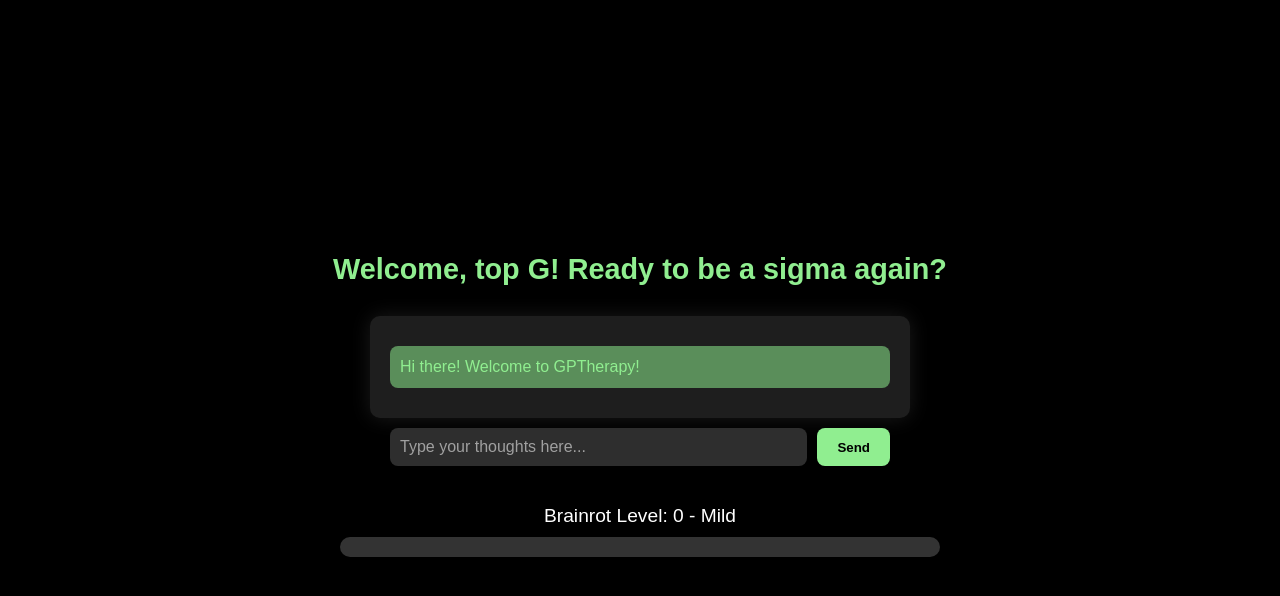
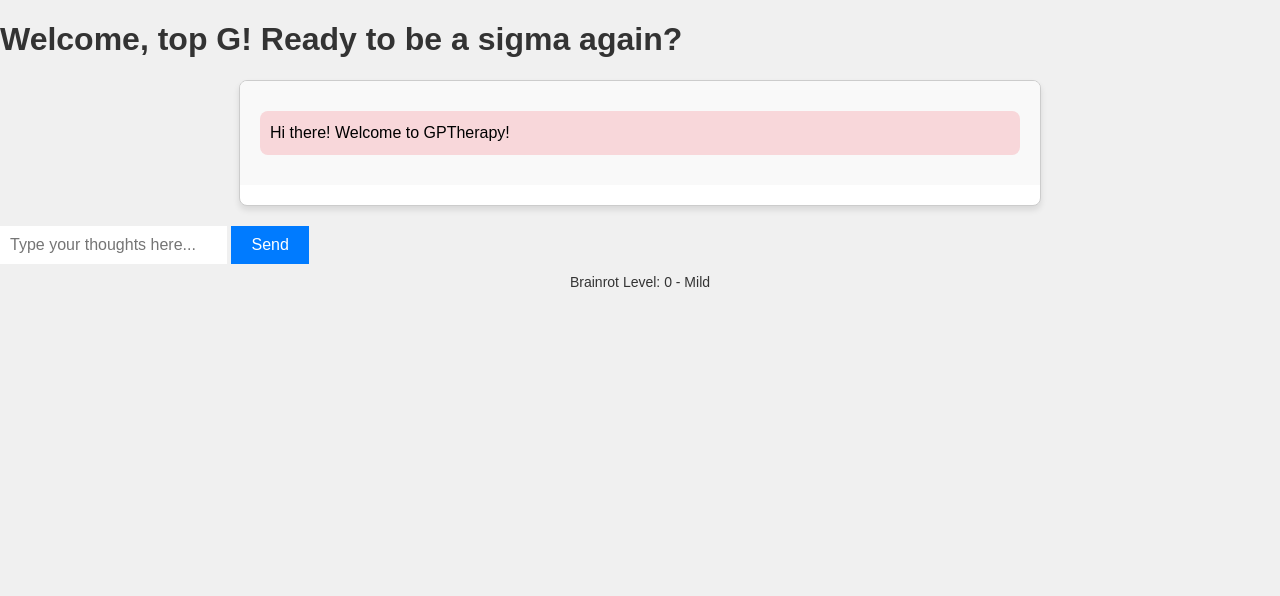
Before and after one commit to aakanshajagga14/GPTherapy, a plain HTML site: page index.html in a window 1280 px wide. Drawn offline with Linux system fonts and the light colour scheme.

Commit message:
Update style.css

```diff
--- a/style.css
+++ b/style.css
@@ -1,136 +1,113 @@
-/* General Body Styling */
+/* General body styles */
 body {
-  font-family: 'Arial', sans-serif;
-  background-color: black;
-  color: white;
+  font-family: Arial, sans-serif;
   margin: 0;
   padding: 0;
+  background-color: #f0f0f0;
+  color: #333;
+}
+
+/* Chat container */
+#chat-container {
+  max-width: 800px; /* Increased width */
+  margin: 20px auto;
+  background-color: #ffffff;
+  border: 1px solid #ccc;
+  border-radius: 8px;
+  box-shadow: 0 4px 6px rgba(0, 0, 0, 0.1);
   display: flex;
   flex-direction: column;
-  align-items: center;
-  justify-content: center;
-  min-height: 100vh;
+  overflow: hidden;
 }
 
-/* Header Styling */
-#header {
-  text-align: center;
-  margin-bottom: 20px;
+/* Chat log */
+#chat-log {
+  flex: 1;
+  overflow-y: auto;
+  padding: 20px;
+  background-color: #f9f9f9;
 }
 
-h1 {
-  color: lightgreen;
-  font-size: 1.8em;
-  margin: 10px;
-}
-
-/* Chat Container */
-#chat-container {
-  background-color: #1e1e1e;
-  width: 90%;
-  max-width: 500px;
-  padding: 20px;
-  border-radius: 10px;
-  overflow-y: auto;
-  max-height: 60vh;
-  box-shadow: 0px 0px 20px rgba(255, 255, 255, 0.1);
-}
-
-/* Messages Styling */
+/* Chat messages */
 .message {
   margin: 10px 0;
   padding: 10px;
   border-radius: 8px;
-  font-size: 1em;
-  line-height: 1.4;
+  font-size: 16px;
+  line-height: 1.5;
+  color: #000; /* Black text for all messages */
 }
 
 .user-message {
-  background-color: #5a5a8e;
-  color: lightpurple;
-  text-align: right;
-  margin-left: auto;
+  background-color: #d4edda;
+  align-self: flex-end;
 }
 
 .bot-message {
-  background-color: #5a8e5a;
-  color: lightgreen;
-  text-align: left;
-  margin-right: auto;
+  background-color: #f8d7da;
+  align-self: flex-start;
 }
 
-/* Meme Styling */
-#meme-container img {
-  width: 100%;
-  border-radius: 8px;
-  margin: 10px 0;
-  border: 2px solid #3e7e3e;
+/* Meme container */
+#meme-container {
+  padding: 10px;
+  text-align: center;
 }
 
-/* User Input Styling */
-#user-input-container {
+#meme-container img {
+  max-width: 100%;
+  border-radius: 8px;
+}
+
+/* Input section */
+#input-container {
   display: flex;
-  width: 90%;
-  max-width: 500px;
-  margin-top: 10px;
+  border-top: 1px solid #ccc;
 }
 
 #user-input {
   flex: 1;
   padding: 10px;
-  border-radius: 8px;
   border: none;
-  font-size: 1em;
-  background-color: #2e2e2e;
-  color: white;
-}
-
-#user-input::placeholder {
-  color: #a0a0a0;
+  font-size: 16px;
 }
 
 #send-btn {
-  background-color: lightgreen;
-  color: black;
+  background-color: #007bff;
+  color: #fff;
   border: none;
-  border-radius: 8px;
   padding: 10px 20px;
-  margin-left: 10px;
   cursor: pointer;
-  font-weight: bold;
-  transition: background-color 0.3s ease;
+  font-size: 16px;
 }
 
 #send-btn:hover {
-  background-color: lightpurple;
-  color: white;
+  background-color: #0056b3;
 }
 
-/* Brainrot Meter Styling */
-#brainrot-meter-container {
-  margin-top: 20px;
-  width: 90%;
-  max-width: 600px;
-  text-align: center;
-  color: white;
+/* Brainrot meter */
+#brainrot-container {
+  padding: 10px;
+  background-color: #e9ecef;
+  border-top: 1px solid #ccc;
 }
 
-#brainrot-level {
-  font-size: 1.2em;
-  margin-bottom: 10px;
-}
-
-#brainrot-meter {
-  background-color: #333;
-  width: 100%;
-  height: 20px;
-  border-radius: 10px;
+#brainrot-bar {
+  height: 10px;
+  background-color: #f0f0f0;
+  border-radius: 5px;
   overflow: hidden;
 }
 
 #brainrot-progress {
   height: 100%;
-  background-color: #ff6347;
-  width: 0%;
-  transition: width 0.5s ease;
+  width: 0;
+  background-color: #ff7f7f;
+  transition: width 0.5s;
 }
+
+#brainrot-level {
+  margin-top: 10px;
+  font-size: 14px;
+  text-align: center;
+}
```
